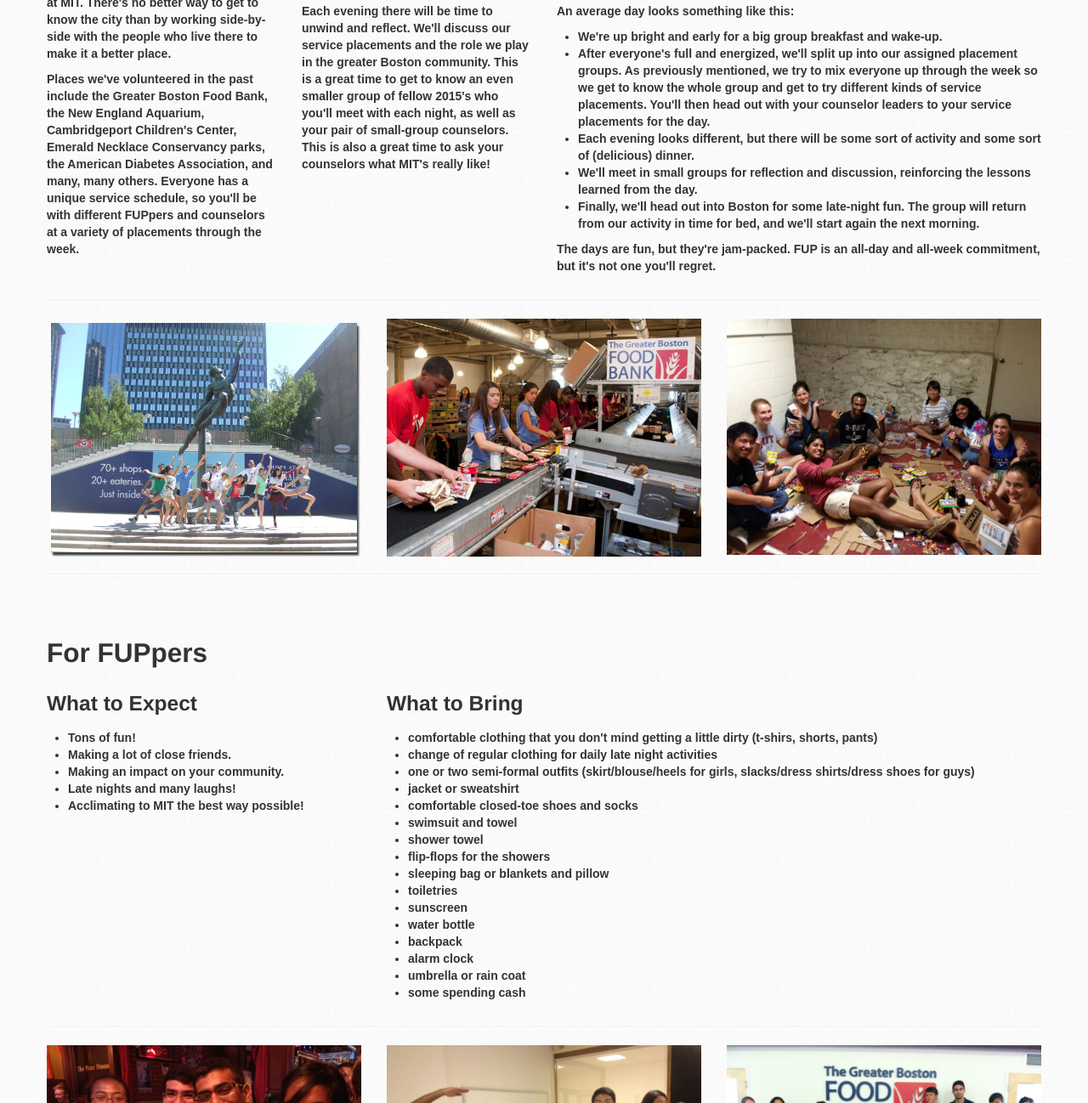
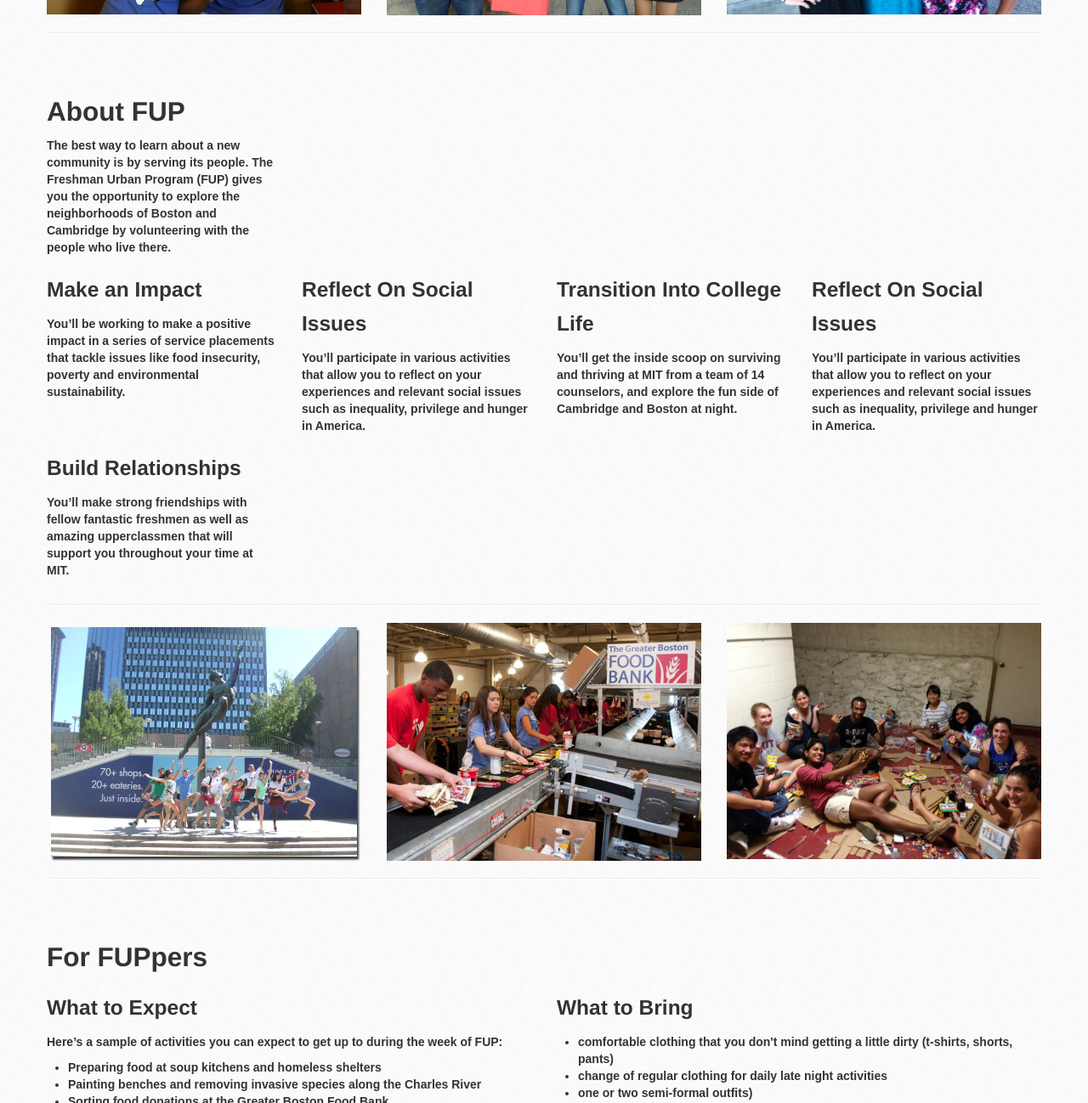
Before and after one commit to maxko87/fup_site, a plain HTML site: page index.html in a window 1280 px wide. Shown: the part 1502-2800 px from the top of the page at 85% size. Drawn offline with Linux system fonts and the light colour scheme.

Commit message:
changed text

```diff
--- a/index.html
+++ b/index.html
@@ -32,7 +32,7 @@
               <li><a href="javascript:" id="about_fup_btn">About FUP</a></li>
               <li><a href="javascript:" id="for_fuppers_btn">For FUPpers</a></li>
               <!--<li><a href="javascript:" id="our_people_btn">The Counselors</a></li>-->
-              <li><a href="javascript:" id="our_sponsors_btn">Our Sponsors</a></li>
+              <!--<li><a href="javascript:" id="our_sponsors_btn">Our Sponsors</a></li>-->
               <!--<li><a href="http://web.mit.edu/firstyear/2017/orientation/fpops/app.html">Apply Now</a></li>-->
             </ul>
           </div><!--/.nav-collapse -->
@@ -56,7 +56,7 @@
               <strong>Applications are now open! Click here to apply on the Class of 2017 website.</strong>
             </a>
             -->
-            <strong class="notif">Applications are closed, and those accepted have been notified! Looking forward to FUP!</strong>
+            <strong class="notif">Watch out for details on how to apply for the Freshman Urban Program!</strong>
           </div>
         </div>
       </div>
@@ -65,20 +65,20 @@
 
       <div class="row" id="testimonials">
         <blockquote class="span3">
-          <p>"Joining FUP was the best decision I ever made. I made tons of new friends, three of which are my best friends till this day!"</p>
-          <small>Fupper '13</small>
+          <p>"I was REALLY nervous and scared about coming to MIT.  FUP changed everything.  The advice I received from the counselors, the friends I made, and the familiarity with the campus that I gained made me much more comfortable here.  I have repeatedly thought that FUP was the best possible choice I could have made."</p>
+          <small>FUPper '17</small>
         </blockquote>
         <blockquote class="span3">
-          <p>"I got a chance to meet my future classmates and explore volunteering opportunities around Boston that I could do throughout the year."</p>
-          <small>Fupper '14</small>
+          <p>"I have made so many friends through FUP and I've learned so much from them. I've discovered how diverse and amazing my peers and mentors are - their journeys through their obstacles are inspiring and awesome in every way. I've also realized just how much our community needs love and care and support."</p>
+          <small>FUPper '17</small>
         </blockquote>
-        <blockquote class="span2">
-          <p>"The FUP counselors are some of the most extraordinary people I've ever met."</p>
-          <small>Fupper '15</small>
+        <blockquote class="span3">
+          <p>"FUP has helped me expand my group of people to trust here at MIT (and among my own class!). It has opened me to new views of people and life, made me more accepting and aware of people coming from diverse backgrounds, and shown me ways that I can apply myself outside of the classroom at MIT."</p>
+          <small>FUPper '17</small>
         </blockquote>
-        <blockquote class="span2">
-          <p>"FUP is hands-down the best way to get introduced to MIT."</p>
-          <small>Fupper '16</small>
+        <blockquote class="span3">
+          <p>"FUP has helped me meet awesome people that just made socializing at orientation so much easier. Also because of the amazing small group discussions, I now have a better idea of what I want to pursue academically in order to best impact the world (or at least, what I should be looking for from my education)."</p>
+          <small>FUPper '17</small>
         </blockquote>
       </div>
 
@@ -112,30 +112,30 @@
 
       <div class="row">
         <div class="span3">
+          <p>The best way to learn about a new community is by serving its people. The Freshman Urban Program (FUP) gives you the opportunity to explore the neighborhoods of Boston and Cambridge by volunteering with the people who live there.</p>
+        </div>
+      </div>
+
+      <div class="row">
+        <div class="span3">
           <h3>Make an Impact</h3>
-          <p>FUP is all about getting up-close and personal with Boston and Cambridge through community service. The program is run by MIT's Public Service Center, which organizes volunteer programs, sponsors work-studies, and provides other opportunities for service at MIT. There's no better way to get to know the city than by working side-by-side with the people who live there to make it a better place. </p>
-          <p>Places we've volunteered in the past include the Greater Boston Food Bank, the New England Aquarium, Cambridgeport Children's Center, Emerald Necklace Conservancy parks, the American Diabetes Association, and many, many others. Everyone has a unique service schedule, so you'll be with different FUPpers and counselors at a variety of placements through the week. </p>
+          <p>You’ll be working to make a positive impact in a series of service placements that tackle issues like food insecurity, poverty and environmental sustainability. </p>
         </div>
         <div class="span3">
-          <h3>Enter MIT</h3>
-          <p>
-          Scattered through the week are cool activities to keep you on your toes. Some might help you explore the city, while some will help you prepare yourself for this next chapter of your life called college. And don't worry - we'll find some time to sleep in there.</p>
-          <p>Each evening there will be time to unwind and reflect. We'll discuss our service placements and the role we play in the greater Boston community. This is a great time to get to know an even smaller group of fellow 2015's who you'll meet with each night, as well as your pair of small-group counselors. This is also a great time to ask your counselors what MIT's really like!
-          </p>
+          <h3>Reflect On Social Issues</h3>
+          <p>You’ll participate in various activities that allow you to reflect on your experiences and relevant social issues such as inequality, privilege and hunger in America.</p>
        </div>
-       <div class="span6">
-          <h3>Explore Boston</h3>
-          <p>The MIT lifestyle "work hard, play hard" is alive and well during FUP. After a full day of service, FUP continues to explore the city and what it has to offer after dark. We've made trips to the best dessert places in town for a late-night snack. We've gone bowling near Fenway Park. We've scoped out Boston culture at comedy and jazz clubs. We've gone to some of the coolest restaurants in Boston and Cambridge. We've sang our hearts out at karaoke downtown. And we'll make sure this year is more fun than ever.</p>
-          <p>An average day looks something like this:</p>
-          <ul>
-            <li>We're up bright and early for a big group breakfast and wake-up.</li>
-            <li>After everyone's full and energized, we'll split up into our assigned placement groups. As previously mentioned, we try to mix everyone up through the week so we get to know the whole group and get to try different kinds of service placements. You'll then head out with your counselor leaders to your service placements for the day.</li>
-            <li>Each evening looks different, but there will be some sort of activity and some sort of (delicious) dinner.</li>
-            <li>We'll meet in small groups for reflection and discussion, reinforcing the lessons learned from the day.</li>
-            <li>Finally, we'll head out into Boston for some late-night fun. The group will return from our activity in time for bed, and we'll start again the next morning.</li>
-          </ul>
-
-          <p>The days are fun, but they're jam-packed. FUP is an all-day and all-week commitment, but it's not one you'll regret.</p>
+       <div class="span3">
+          <h3>Transition Into College Life</h3>
+          <p>You’ll get the inside scoop on surviving and thriving at MIT from a team of 14 counselors, and explore the fun side of Cambridge and Boston at night.</p>
+       </div>
+        <div class="span3">
+          <h3>Reflect On Social Issues</h3>
+          <p>You’ll participate in various activities that allow you to reflect on your experiences and relevant social issues such as inequality, privilege and hunger in America.</p>
+       </div>
+       <div class="span3">
+          <h3>Build Relationships</h3>
+          <p>You’ll make strong friendships with fellow fantastic freshmen as well as amazing upperclassmen that will support you throughout your time at MIT.</p>
        </div>
       </div>
 
@@ -158,7 +158,7 @@
       <div class="divider" id="for_fuppers_scroll"></div>
 
       <div class="row">
-        <div class="span4">
+        <div class="span6">
           <h2>
             For FUPpers
           </h2>
@@ -166,40 +166,41 @@
       </div>
 
       <div class="row">
-        <div class="span4">
+        <div class="span6">
           <h3>
             What to Expect
           </h3>
-          <p><ul>
-          <li>Tons of fun!</li>
-          <li>Making a lot of close friends.</li>
-          <li>Making an impact on your community.</li>
-          <li>Late nights and many laughs!</li>
-          <li>Acclimating to MIT the best way possible!</li>
-          </ul></p>
+          <p>Here’s a sample of activities you can expect to get up to during the week of FUP:</p>
+	<ul>
+          <li>Preparing food at soup kitchens and homeless shelters</li>
+          <li>Painting benches and removing invasive species along the Charles River</li>
+          <li>Sorting food donations at the Greater Boston Food Bank</li>
+          <li>Preparing school supplies at low-income educational organizations</li>
+          <li>Engaging in activities that explore issues such as hunger, gender, and cultural expectations</li>
+          <li>Exploring various area neighborhoods, including the North End, Downtown, and Harvard Square</li>
+          <li>Eating froyo, singing karaoke and watching movies with your fellow FUPpers at night</li>
+          <li>Preparing school supplies at low-income educational organizations</li>
+          <li>Reflecting on your experiences in community service and how you can continue your service work at MIT</li>
+          </ul>
+	<p>The days are fun, but they're jam-packed. FUP is an all-day and all-week commitment, but it's not one you'll regret.</p>
         </div>
 
-        <div class="span8">
+        <div class="span6">
           <h3>
             What to Bring
           </h3>
           <p><ul>
-            <li>comfortable clothing that you don't mind getting a little dirty (t-shirs, shorts, pants)</li>
+            <li>comfortable clothing that you don't mind getting a little dirty (t-shirts, shorts, pants)</li>
             <li>change of regular clothing for daily late night activities</li>
-            <li>one or two semi-formal outfits (skirt/blouse/heels for girls, slacks/dress shirts/dress shoes for guys)</li>
+            <li>one or two semi-formal outfits)</li>
             <li>jacket or sweatshirt</li>
             <li>comfortable closed-toe shoes and socks</li>
-            <li>swimsuit and towel</li>
-            <li>shower towel</li>
-            <li>flip-flops for the showers</li>
-            <li>sleeping bag or blankets and pillow</li>
             <li>toiletries</li>
-            <li>sunscreen</li>
             <li>water bottle</li>
             <li>backpack</li>
             <li>alarm clock</li>
             <li>umbrella or rain coat</li>
-            <li>some spending cash</li>
+            <li>some spending cash - $20 will do</li>
           </ul></p>
         </div>
       </div>
@@ -246,7 +247,7 @@
 
       <hr>
 
-      -->
+
 
       <div class="divider" id="our_sponsors_scroll"></div>
 
@@ -270,7 +271,7 @@
         </div>
       </div>
 
-      <hr>
+      <hr> -->
 
       <div class="whitespace"></div>
 
```
